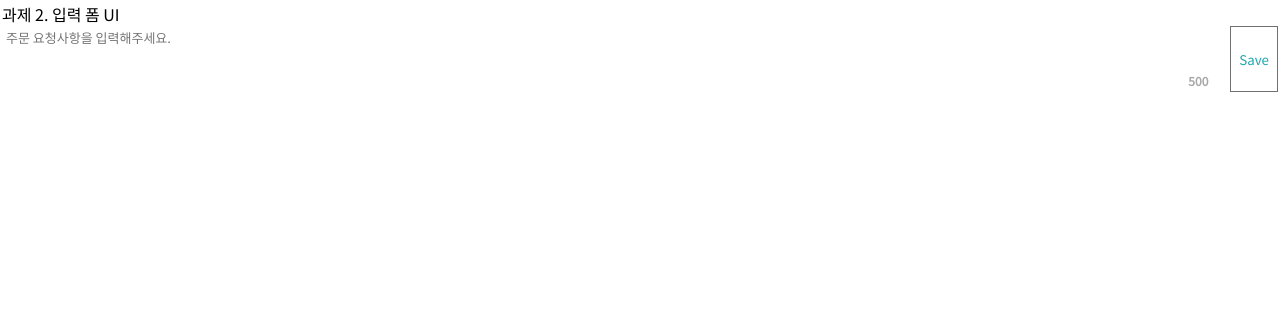
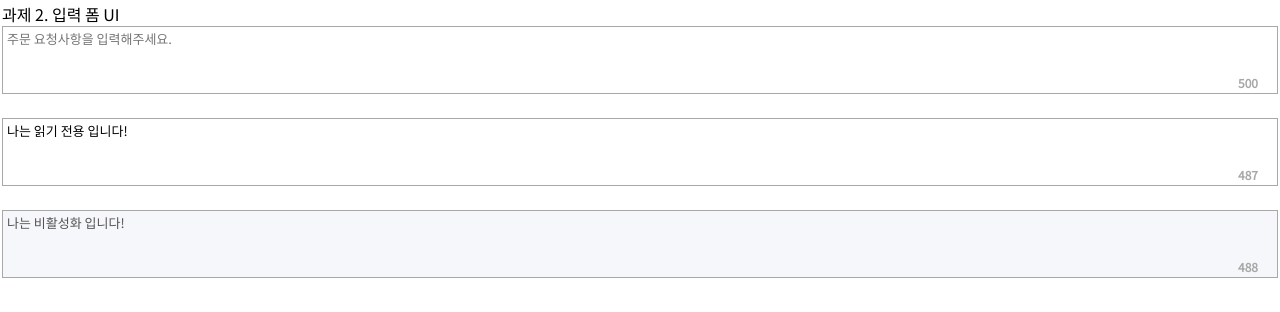
Before and after one commit to katanazero86/backpackr-homework, a Vue app: page / in a window 1280 px wide. Shown: the top 312 px of the page. Built offline with nearby package versions, Linux system fonts and the light colour scheme.

Commit message:
[feature] 컴포넌트 작업 - InputComponent.vue 컴포넌트 과제 구현 및 테스트

```diff
--- a/src/components/input/InputComponent.vue
+++ b/src/components/input/InputComponent.vue
@@ -1,14 +1,16 @@
 <template>
-    <div class="input-wrap">
+    <div class="input-wrap" :class="[disabled && `input-wrap-disabled`,
+    readonly && `input-wrap-readonly`]">
         <div class="input-body">
             <div class="input-text">
-                <textarea placeholder="주문 요청사항을 입력해주세요." rows="3"></textarea>
+                <textarea placeholder="주문 요청사항을 입력해주세요." rows="3" :maxlength="maximumOrderRequestMessage"
+                          v-model="orderRequestMessage" :disabled="disabled" :readonly="readonly"></textarea>
                 <span class="input-count">
-                    500
+                    {{maximumOrderRequestMessageComputed}}
                 </span>
             </div>
-            <div class="input-save">
-                <button type="button">Save</button>
+            <div class="input-save" v-if="orderRequestMessage.trim() != initOrderRequestMessage.trim()">
+                <button type="button" @click="$emit('save', orderRequestMessage.trim())" :disabled="disabled">Save</button>
             </div>
         </div>
     </div>
@@ -16,7 +18,25 @@
 
 <script>
     export default {
-        name: "InputComponent"
+        name: "InputComponent",
+        props: {
+            initOrderRequestMessage: {type: String, default: ''},
+            maximumOrderRequestMessage: {type: Number, default: 500},
+            disabled: {type: Boolean, default: false},
+            readonly: {type: Boolean, default: false},
+        },
+
+        computed: {
+            maximumOrderRequestMessageComputed() {
+                return Math.abs(this.orderRequestMessage.trim().length - this.maximumOrderRequestMessage)
+            }
+        },
+
+        data() {
+            return {
+                orderRequestMessage: this.initOrderRequestMessage
+            }
+        },
     }
 </script>
 
@@ -39,7 +59,7 @@
 
                 textarea {
                     padding: 2px 28px 2px 4px;
-                    border: none;
+                    border: 1px solid #a8a8a8;
                     resize: none;
                     width: 100%;
                     height: 100%;
@@ -47,7 +67,8 @@
                 }
 
                 textarea:focus {
-                    outline: 1px solid #66a3ff;
+                    border: 1px solid #66a3ff;
+                    outline: none;
                 }
 
                 .input-count {
@@ -68,6 +89,7 @@
                     border: 1px solid #707070;
                     padding: 8px;
                     height: 100%;
+                    cursor: pointer;
                 }
 
                 button:focus {
@@ -79,4 +101,45 @@
 
     }
 
+    .input-wrap-disabled {
+
+        .input-body {
+
+            .input-text {
+                textarea {
+                    pointer-events: none;
+                    background-color: #f5f7fa;
+                }
+            }
+
+            .input-save {
+                button {
+                    pointer-events: none;
+                }
+            }
+
+        }
+
+    }
+
+
+    .input-wrap-readonly {
+
+        .input-body {
+
+            .input-text {
+                textarea {
+                    pointer-events: none;
+                }
+            }
+
+            .input-save {
+                button {
+                    pointer-events: none;
+                }
+            }
+
+        }
+    }
+
 </style>
--- a/src/store/index.js
+++ b/src/store/index.js
@@ -1,15 +1,19 @@
-import Vue from 'vue'
-import Vuex from 'vuex'
+import Vue from 'vue';
+import Vuex from 'vuex';
 
-Vue.use(Vuex)
+Vue.use(Vuex);
+
+// vuex modules
+import orderModule from './modules/orderModule/index';
 
 export default new Vuex.Store({
-  state: {
-  },
-  mutations: {
-  },
-  actions: {
-  },
-  modules: {
-  }
+    modules: {
+        orderModule
+    },
+    state: {
+        rootStateTest: 'root'
+    },
+    getters: {},
+    mutations: {},
+    actions: {}
 })
--- /dev/null
+++ b/src/store/modules/orderModule/index.js
@@ -0,0 +1,32 @@
+const state = {
+    orderRequestMessage: ''
+};
+
+const getters = {
+    // eslint-disable-next-line no-unused-vars
+    orderRequestMessageGetter(state, getters) {
+
+    },
+};
+
+const mutations = {
+    orderRequestMessageMutation(state, payload) {
+        state.orderRequestMessage = payload.targetOrderRequestMessage;
+    },
+};
+
+const actions = {
+    // eslint-disable-next-line no-unused-vars
+    orderRequestMessageAction({commit, dispatch}, payload) {
+        commit('orderRequestMessageMutation', {...payload});
+    },
+};
+
+
+export default {
+    namespaced: true,
+    state,
+    getters,
+    mutations,
+    actions
+}
--- a/src/views/Index.vue
+++ b/src/views/Index.vue
@@ -3,15 +3,45 @@
         <p>
             과제 2. 입력 폼 UI
         </p>
-        <InputComponent/>
+        <InputComponent @save="saveOrderRequestMessage" :initOrderRequestMessage="orderRequestMessage"/>
+        <br>
+        <InputComponent @save="saveOrderRequestMessage" initOrderRequestMessage="나는 읽기 전용 입니다!" readonly/>
+        <br>
+        <InputComponent @save="saveOrderRequestMessage" initOrderRequestMessage="나는 비활성화 입니다!" disabled/>
+
     </div>
 </template>
 
 <script>
+
+    // vuex helper
+    import {mapState, mapActions, mapGetters} from 'vuex';
+
+    const NAME_SPACE = 'orderModule';
+
     import InputComponent from "../components/input/InputComponent";
+
     export default {
         name: "Index",
-        components: {InputComponent}
+        components: {InputComponent},
+
+        computed: {
+            ...mapGetters({}),
+
+            ...mapState(`${NAME_SPACE}`, ['orderRequestMessage']),
+        },
+
+        methods: {
+
+            ...mapActions({
+                dispatchOrderRequestMessage: `${NAME_SPACE}/orderRequestMessageAction`,
+            }),
+
+            // 주문요구사항을 저장
+            saveOrderRequestMessage(targetOrderRequestMessage) {
+                this.dispatchOrderRequestMessage({targetOrderRequestMessage});
+            },
+        }
     }
 </script>
 
```
